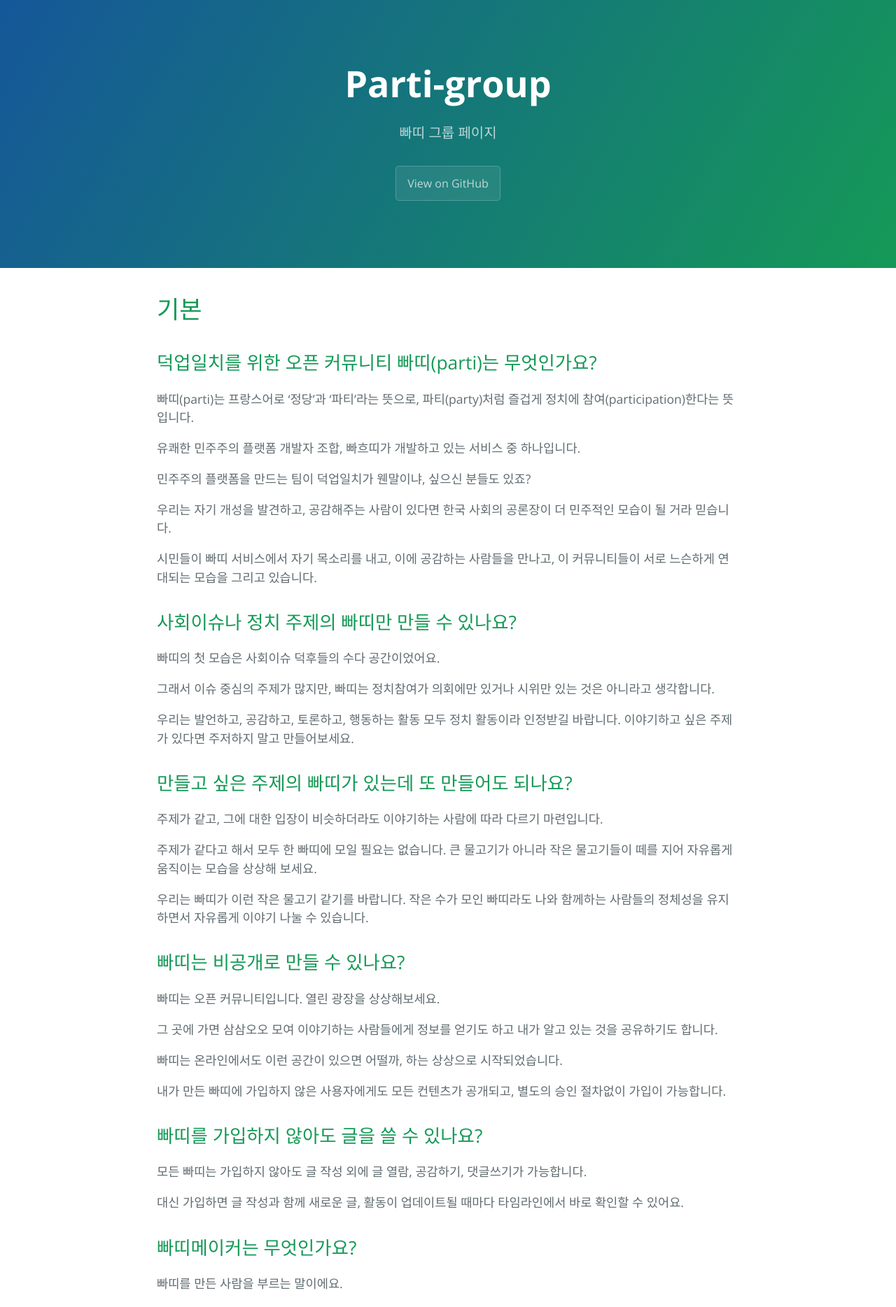
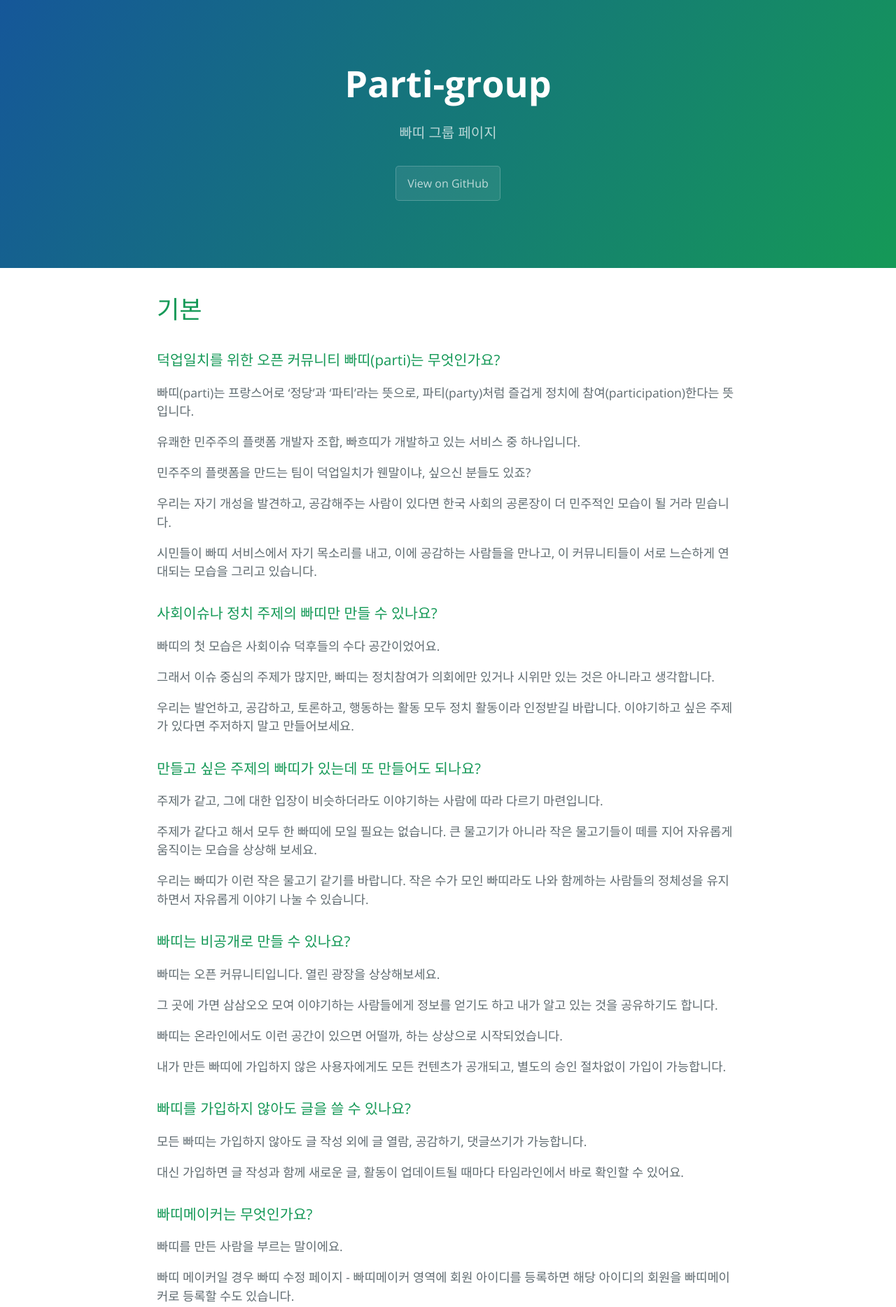
Before and after one commit to parti-coop/parti-group, a Jekyll site: the page built from docs/help.md, in a window 1280 px wide. Shown: the top 1868 px of the page at 70% size. Built offline with Jekyll 4.4.1, drawn with Linux system fonts in a browser that asks for light colours.

Commit message:
마크다운 수정

```diff
--- a/docs/help.md
+++ b/docs/help.md
@@ -9,7 +9,7 @@
 
 # 기본
 
-## 덕업일치를 위한 오픈 커뮤니티 빠띠(parti)는 무엇인가요?
+### 덕업일치를 위한 오픈 커뮤니티 빠띠(parti)는 무엇인가요?
 
 빠띠(parti)는 프랑스어로 ‘정당’과 ‘파티’라는 뜻으로, 파티(party)처럼 즐겁게 정치에 참여(participation)한다는 뜻입니다.
 
@@ -23,7 +23,7 @@
 
 
 
-## 사회이슈나 정치 주제의 빠띠만 만들 수 있나요?
+### 사회이슈나 정치 주제의 빠띠만 만들 수 있나요?
 
 빠띠의 첫 모습은 사회이슈 덕후들의 수다 공간이었어요.
 
@@ -33,7 +33,7 @@
 
 
 
-## 만들고 싶은 주제의 빠띠가 있는데 또 만들어도 되나요?
+### 만들고 싶은 주제의 빠띠가 있는데 또 만들어도 되나요?
 
 주제가 같고, 그에 대한 입장이 비슷하더라도 이야기하는 사람에 따라 다르기 마련입니다.
 
@@ -43,7 +43,7 @@
 
 
 
-## 빠띠는 비공개로 만들 수 있나요?
+### 빠띠는 비공개로 만들 수 있나요?
 
 빠띠는 오픈 커뮤니티입니다. 열린 광장을 상상해보세요.
 
@@ -55,7 +55,7 @@
 
 
 
-## 빠띠를 가입하지 않아도 글을 쓸 수 있나요?
+### 빠띠를 가입하지 않아도 글을 쓸 수 있나요?
 
 모든 빠띠는 가입하지 않아도 글 작성 외에 글 열람, 공감하기, 댓글쓰기가 가능합니다.
 
@@ -63,7 +63,7 @@
 
 
 
-## 빠띠메이커는 무엇인가요?
+### 빠띠메이커는 무엇인가요?
 
 빠띠를 만든 사람을 부르는 말이에요.
 
@@ -78,19 +78,19 @@
 # 가입하기
 
 
-## 관심있는 주제의 빠띠를 발견했습니다. 자주 볼 수 있는 방법은 없나요?
+### 관심있는 주제의 빠띠를 발견했습니다. 자주 볼 수 있는 방법은 없나요?
 
 해당 빠띠를 가입하면 업데이트 될 때마다 타임라인에서 내용을 볼 수 있습니다.
 
 또한 매일 한 번씩 가입한 빠띠의 새 업데이트 내용을 모아 메일로 받을 수 있습니다.
 
 
-## 내 관심사에 맞는 빠띠를 더 구독하고 싶은데 어떻게 찾을 수 있나요?
+### 내 관심사에 맞는 빠띠를 더 구독하고 싶은데 어떻게 찾을 수 있나요?
 
 메뉴에서 빠띠 찾기 페이지에서 업데이트 순, 이름 순, 인기 순, 최신 순으로 찾거나 검색을 통해 원하는 빠띠를 찾아보세요.
 
 
-## 가입한 빠띠에서 나가고 싶습니다. 어떻게 하면 되나요?
+### 가입한 빠띠에서 나가고 싶습니다. 어떻게 하면 되나요?
 
 해당하는 빠띠의 상단에 있는 ‘가입함’ 버튼을 클릭하면 나오는 ‘빠띠 나가기’ 버튼을 클릭하면 됩니다.
 
@@ -100,17 +100,17 @@
 # 이메일, 알림 설정
 
 
-## 내가 가입한 빠띠에 새로 올라온 글을 어떻게 알 수 있나요?
+### 내가 가입한 빠띠에 새로 올라온 글을 어떻게 알 수 있나요?
 
 가입한 빠띠라면 새로 올라온 글을 매일 한번, 메일로 받을 수 있습니다. 또는 타임라인에서 업데이트된 순서대로 글을 확인할 수 있습니다.
 
 
-## 이메일 구독을 취소하고 싶습니다. 어떻게 하나요?
+### 이메일 구독을 취소하고 싶습니다. 어떻게 하나요?
 
 내 프로필 수정 페이지 (http://parti.xyz/users/edit) 에서 메일 수신 여부를 설정할 수 있습니다.
 
 
-## 어떤 내용을 알림으로 받을 수 있나요? 알림을 해제할 수는 없나요?
+### 어떤 내용을 알림으로 받을 수 있나요? 알림을 해제할 수는 없나요?
 
 내 아이디로 멘션(@아이디)을 받았거나 내가 댓글 또는 ‘공감하기’ 버튼을 눌렀던 글에 새로운 댓글이 달리면 알림을 받습니다.
 
@@ -122,19 +122,19 @@
 # 빠띠 만들기
 
 
-## 빠띠는 어떻게 만드나요?
+### 빠띠는 어떻게 만드나요?
 
 PC로 빠띠에 접속 - 메인에서 ‘빠띠 만들기(http://parti.xyz/parties/new_intro)’ 버튼을 클릭해서 빠띠를 만들 수 있습니다.
 
 
-## 빠띠를 삭제하려면 어떻게 해야하나요?
+### 빠띠를 삭제하려면 어떻게 해야하나요?
 
 빠띠는 빠띠메이커 뿐만 아니라 빠띠를 구독하는 사람들과 공동으로 가꾸는 공간입니다. 따라서 빠띠메이커가 독단적으로 빠띠를 삭제할 수 없습니다.
 
 아직은 빠띠를 삭제할 수 있는 기능이 없으니 혹시 잘못 개설한 빠띠라면 help@parti.xyz로 해당 빠띠 링크를 알려주세요.
 
 
-## 빠띠를 만든 빠띠메이커 외에 다른 사람이 운영할 수 있나요?
+### 빠띠를 만든 빠띠메이커 외에 다른 사람이 운영할 수 있나요?
 
 네, 빠띠메이커라면 만드신 빠띠 상단에서 ‘수정’ 버튼이 보입니다.
 
@@ -143,14 +143,14 @@
 (예 - ‘아이디1, 아이디2, 아이디3’ 처럼 각 아이디에 ‘ , ‘ 쉼표로 구분하여 입력해주세요.)
 
 
-## 빠띠메이커가 되면 어떤 권한을 가질 수 있나요?
+### 빠띠메이커가 되면 어떤 권한을 가질 수 있나요?
 
 이름과 사진을 수정하고, 블랙리스트 회원 등록, 메신저 링크 연결이 가능하고, 메일로는 내 빠띠에 가입한 회원 알림이 옵니다.
 
 빠띠메이커라도 빠띠에 대한 정보를 변경할 때는 가입한 멤버들과 함께 논의하는 것을 권합니다.
 
 
-## 빠띠에 스팸 / 인종, 성별 등 차별발언 / 혐오발언이 올라옵니다.
+### 빠띠에 스팸 / 인종, 성별 등 차별발언 / 혐오발언이 올라옵니다.
 
 빠띠메이커라면 블랙리스트 회원을 등록할 수 있습니다.
 
@@ -161,12 +161,12 @@
 혹시 나와 의견이 다르다고 해서 무조건 블랙리스트 회원으로 등록하실 분은 없으시겠죠? 이 기능은 꼭 필요한 경우에 신중히 사용해주세요.
 
 
-## 비슷하거나 관련있는 주제의 빠띠와 내 빠띠를 연결하고 싶어요.
+### 비슷하거나 관련있는 주제의 빠띠와 내 빠띠를 연결하고 싶어요.
 
 PC에서 내가 빠띠메이커인 빠띠에 들어가보시면 오른쪽 부분에 ‘관련빠띠’가 있습니다. ‘추가’를 클릭해서 연결하고 싶은 빠띠의 이름을 적어보세요.
 
 
-## 빠띠 회원들과 서로 대화를 나눌 수 있는 방법은 없나요?
+### 빠띠 회원들과 서로 대화를 나눌 수 있는 방법은 없나요?
 
 현재 빠띠 회원에게 메시지 보내는 기능은 없지만, 멘션을 보내거나 빠띠 상단에 메신저 버튼을 추가할 수 있습니다.
 
@@ -185,7 +185,7 @@
 # 그룹 빠띠 만들기
 
 
-## 제가 속한 단체의 사람들과 함께 빠띠 서비스를 이용하고 싶습니다. 여러가지 주제를 다루고 있어 관련 빠띠로 엮는 것만으로는 부족한데, 우리 단체 의 빠띠만 모을 수 있나요?
+### 제가 속한 단체의 사람들과 함께 빠띠 서비스를 이용하고 싶습니다. 여러가지 주제를 다루고 있어 관련 빠띠로 엮는 것만으로는 부족한데, 우리 단체 의 빠띠만 모을 수 있나요?
 
 빠띠에는 광주, 나는 알아야겠당, 바꿈 ‘그룹 빠띠’라는 것이 있습니다. 이 기능으로 빠띠와 똑같은 모습으로 단체의 빠띠를 묶을 수 있습니다.
 
@@ -197,7 +197,7 @@
 
 
 
-## 그룹빠띠 회원입니다. 우리 그룹빠띠 회원이 아니더라도 빠띠 찾기에서 그룹 빠띠를 검색하고 가입할 수 있나요?
+### 그룹빠띠 회원입니다. 우리 그룹빠띠 회원이 아니더라도 빠띠 찾기에서 그룹 빠띠를 검색하고 가입할 수 있나요?
 
 빠띠는 오픈 커뮤니티이기 때문에 그룹빠띠도 모두 열려 있습니다.
 
@@ -208,14 +208,14 @@
 
 # 빠띠에 글 올리기
 
-## 글을 쓸 때 꼭 빠띠를 선택해야만 하나요?
+### 글을 쓸 때 꼭 빠띠를 선택해야만 하나요?
 
 네, 빠띠는 SNS 서비스처럼 개인 공간에 글이 올라가는 것이 아니라, 특정 주제를 다루는 빠띠에 글을 쓰고 회원들과 공유하는 커뮤니티 성격의 서비스입니다.
 
 따라서 글을 쓸 때 그 이슈를 다루는 빠띠를 선택해서 작성해야합니다.
 
 
-## 지금 바로 하고 싶은 이야기가 있는데 어떤 빠띠에 올려야 할 지 모르겠어요. 관련있는 빠띠는 어떻게 찾을 수 있나요? 또 이 이슈를 다루는 빠띠가 없으면 어떻게 하나요?
+### 지금 바로 하고 싶은 이야기가 있는데 어떤 빠띠에 올려야 할 지 모르겠어요. 관련있는 빠띠는 어떻게 찾을 수 있나요? 또 이 이슈를 다루는 빠띠가 없으면 어떻게 하나요?
 
 두 가지 방법이 있습니다.
 
@@ -229,12 +229,12 @@
 
 
 
-## 찬반투표에서 입장을 철회하거나 바꿀 수 있나요?
+### 찬반투표에서 입장을 철회하거나 바꿀 수 있나요?
 
 한번 참여한 토론에 입장을 철회할 수 없지만 빠띠회원들과 토론을 통해 처음과 다른 의견을 가지게 되었다면 찬성/반대 입장을 바꿀 수 있습니다.
 
 
-## 파일 용량이 10mb가 넘어서 ’파일 공유하기'에서 업로드가 되지 않습니다. 어떻게 하면 되나요?
+### 파일 용량이 10mb가 넘어서 ’파일 공유하기'에서 업로드가 되지 않습니다. 어떻게 하면 되나요?
 
 파일 용량이 크거나 업로드할 파일을 개인 블로그나 구글 드라이브 서비스 등을 이용해 업로드하고 해당 링크를 공유하는 것을  권장합니다.
 
@@ -243,7 +243,7 @@
 # 개인정보
 
 
-## 탈퇴하고 싶어요.
+### 탈퇴하고 싶어요.
 
 아직 서비스 내에서 바로 탈퇴가 가능하지  탈퇴를 원하시면 help@parti.xyz 메일로 보내주세요.
 
@@ -252,7 +252,7 @@
 # 제안
 
 
-## 이런 기능이 있었으면 좋겠어요.
+### 이런 기능이 있었으면 좋겠어요.
 
 빠띠는 사용자 분들의 제안을 최대한 반영하려고 합니다.
 
@@ -262,4 +262,4 @@
 
 
 
-# 감사합니다.
+### 감사합니다.
```
